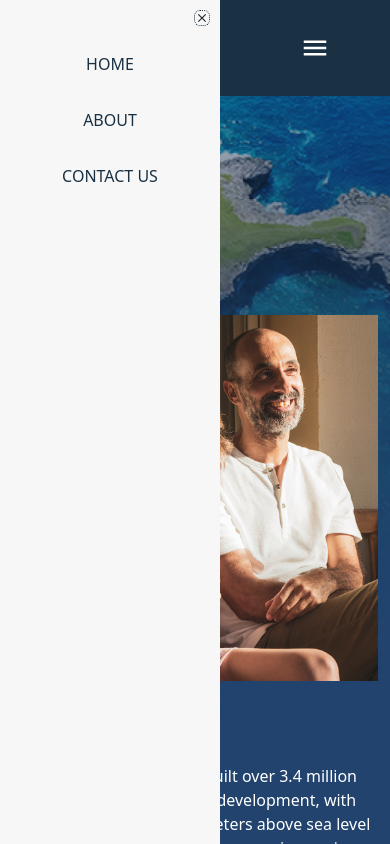
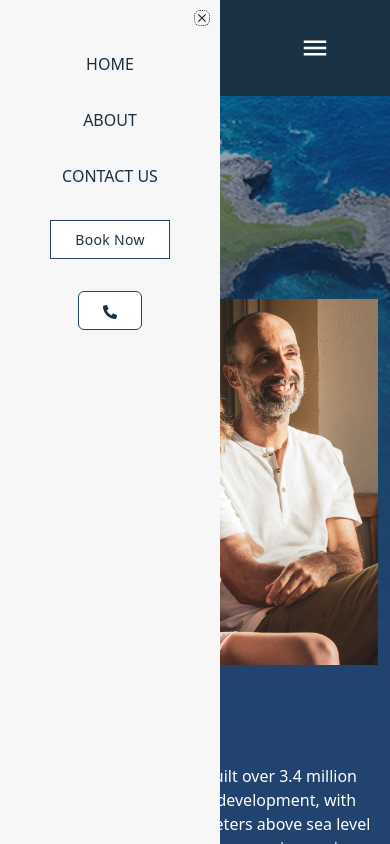
Before and after one commit to Yasser-Alnajjar/beyond-task, a React (Vite) app: page / in a window 390 px wide. Both pictures are taken after a click on the item 315 px from the left and 48 px from the top of the page. Shown: the top 844 px of the page. Built offline with nearby package versions, Linux system fonts and the light colour scheme; no server answers.

Commit message:
add overlay to close sidebar when click outside

```diff
--- a/src/components/HeroSection/HeroSection.scss
+++ b/src/components/HeroSection/HeroSection.scss
@@ -48,6 +48,7 @@
       @media (max-width: 500px) {
         .main-title {
           font-size: 1.5rem;
+          margin-top: 1rem;
         }
         .sub-title {
           font-size: 2rem;
--- a/src/components/Navbar/index.jsx
+++ b/src/components/Navbar/index.jsx
@@ -41,7 +41,7 @@ export default function Navbar({ isShow, show, isSuccess, data }) {
             >
               <img
                 src={`https://openweathermap.org/img/w/${data.weather[0].icon}.png`}
-                alt=""
+                alt={data.weather[0].main}
               />
               <div className="d-none d-lg-block">{data.weather[0].main}</div>
               <div className="position-relative">
--- a/src/components/Sidebar/index.jsx
+++ b/src/components/Sidebar/index.jsx
@@ -1,6 +1,7 @@
 import { useAnimationControls } from "framer-motion";
 import { motion } from "framer-motion";
 import { useEffect } from "react";
+import { FaPhoneAlt } from "react-icons/fa";
 import { IoMdClose } from "react-icons/io";
 import { WiDegrees } from "react-icons/wi";
 export default function Sidebar({ isShow, show, isSuccess, data }) {
@@ -14,6 +15,8 @@ export default function Sidebar({ isShow, show, isSuccess, data }) {
     controls.start(!show ? "show" : "hide");
   }, [show]);
   return (
+    <>
+      {show && <div className="overlay" onClick={() => isShow(false)}></div>}
       <motion.div
         className="sidebar"
         animate={controls}
@@ -55,12 +58,36 @@ export default function Sidebar({ isShow, show, isSuccess, data }) {
           <li className="nav-item">
             <a href="#contact">CONTACT US</a>
           </li>
+          <li className="nav-item not-hover">
+            <motion.button
+              initial={{ scale: 1, rotate: "0deg" }}
+              whileTap={{ scale: 1.1 }}
+              whileHover={{
+                rotate: "5deg",
+              }}
+              className="btn-custom"
+            >
+              Book Now
+            </motion.button>
+          </li>
+          <li className="nav-item not-hover">
+            <motion.button
+              initial={{ scale: 1, rotate: "0deg" }}
+              whileTap={{ scale: 1.1 }}
+              whileHover={{
+                rotate: "-5deg",
+              }}
+              className="btn-custom rounded-2"
+            >
+              <FaPhoneAlt />
+            </motion.button>
+          </li>
         </ul>
         {isSuccess && (
           <div className="d-flex gap-2 weather-info align-items-center">
             <img
               src={`https://openweathermap.org/img/w/${data.weather[0].icon}.png`}
-            alt=""
+              alt={data.weather[0].main}
             />
             <div>{data.weather[0].main}</div>
             <div className="position-relative">
@@ -72,5 +99,6 @@ export default function Sidebar({ isShow, show, isSuccess, data }) {
           </div>
         )}
       </motion.div>
+    </>
   );
 }
--- a/src/sass/_variables.scss
+++ b/src/sass/_variables.scss
@@ -2,5 +2,6 @@ $primary: #1a3143;
 $primary-alt: #21436e;
 $secondary: #268fb4;
 $white: #fff;
+$white-alt: #f7f7f7;
 $black: #000;
 $gray: #757575;
--- a/src/sass/components/_contact.scss
+++ b/src/sass/components/_contact.scss
@@ -71,9 +71,15 @@
         font-size: 3.5rem;
         color: $primary-alt;
       }
-      @media screen and (max-width: 991px) {
+      @media screen and (max-width: 1110px) {
         &_subtitle {
           font-size: 2.5rem;
+        }
+      }
+      @media screen and (max-width: 820px) {
+        right: -10%;
+        &_subtitle {
+          font-size: 2rem;
         }
       }
     }
--- a/src/sass/components/_sidebar.scss
+++ b/src/sass/components/_sidebar.scss
@@ -1,23 +1,33 @@
+.overlay {
+  inset: 0;
+  background-color: rgba(7, 7, 7, 0);
+  width: 100%;
+  height: 100%;
+  position: fixed;
+  z-index: 11;
+}
 .sidebar {
   width: 220px;
   height: 100%;
   position: fixed;
   top: 0;
   left: 0;
-  background-color: #f7f7f7;
+  background-color: $white-alt;
   z-index: 12;
   display: flex;
   flex-direction: column;
   justify-content: space-between;
+
   .nav {
     flex-direction: column;
     &-item {
       padding: 1rem;
       width: 100%;
       text-align: center;
-      &:hover {
+      &:hover:not(.not-hover) {
         background-color: $primary;
         color: $white;
+
         a {
           color: $white;
         }
@@ -34,9 +44,5 @@
     padding: 1rem;
     width: 100%;
     text-align: center;
-    &:hover {
-      background-color: $primary;
-      color: $white;
-    }
   }
 }
```
Lines whose indentation alone changed are shown as unchanged.
